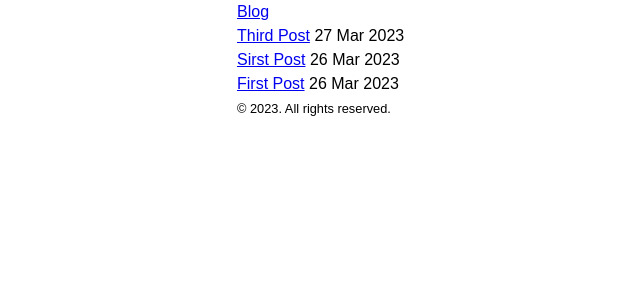
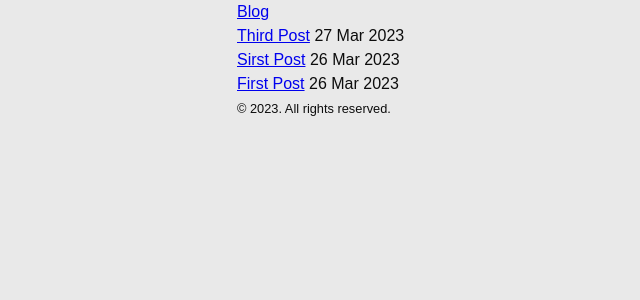
Before and after one commit to aflim/blog, a Jekyll site: the page built from index.html, in a window 1280 px wide. Shown: the top 300 px of the page, without its empty margins (43-683 px from the left). Built offline with Jekyll 4.4.1, drawn with Linux system fonts in a browser that asks for light colours; the list of posts is cut into pages by our own code.

Commit message:
Update _base.scss

```diff
--- a/_sass/_base.scss
+++ b/_sass/_base.scss
@@ -1,7 +1,10 @@
-// base style
+/* base style */
+
 body {
   font-family: sans-serif;
   font-size: 1rem;
   font-weight: 400;
   line-height: 1.5;
+  color: var(--ink-1);
+  background-color: var(--bg-1);
 }
```
